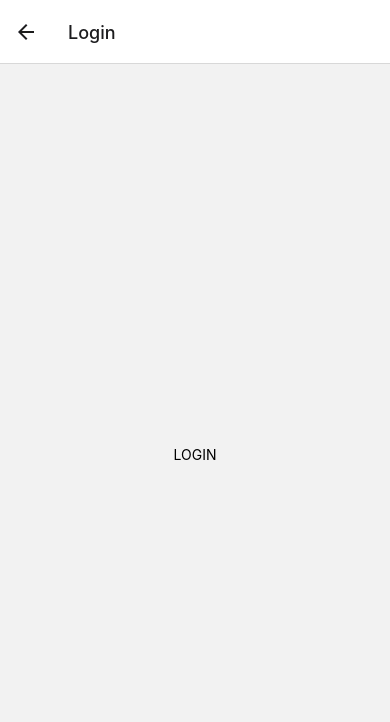
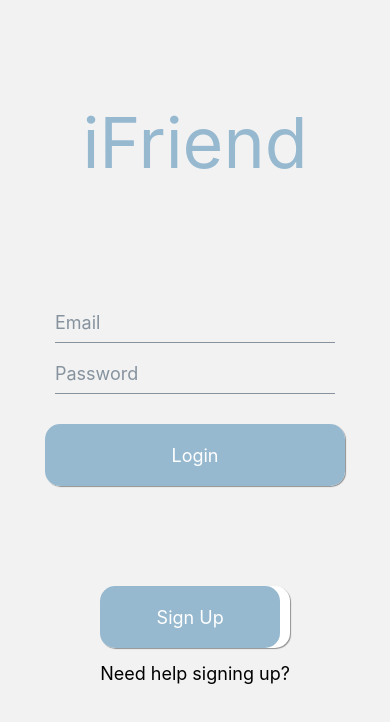
Before and after one commit to UzairJ99/iFriend, a React Native app in the folder client/: screen /Login in a window 390 px wide. Shown: the top 722 px of the page. Built offline with nearby package versions, Linux system fonts and the light colour scheme.

Commit message:
created frontend for login form from figma mockup

```diff
--- a/client/App.js
+++ b/client/App.js
@@ -3,17 +3,10 @@ import React from 'react';
 import { StyleSheet, Text, View } from 'react-native';
 import { NavigationContainer } from '@react-navigation/native';
 import { createNativeStackNavigator } from '@react-navigation/native-stack';
+import { SafeAreaProvider } from 'react-native-safe-area-context';
 // components
 import LoginPage from './components/auth/LoginPage';
-
-// testing home screen component for navigation stack
-function HomeScreen() {
-  return (
-    <View style={{ flex: 1, alignItems: 'center', justifyContent: 'center' }}>
-      <Text>iFriend</Text>
-    </View>
-  );
-}
+import RegisterPage from './components/auth/RegisterPage';
 
 const Stack = createNativeStackNavigator();
 
@@ -21,8 +14,16 @@ export default function App() {
   return (
     <NavigationContainer>
       <Stack.Navigator>
-        <Stack.Screen name="Home" component={HomeScreen} />
-        <Stack.Screen name="Login" component={LoginPage} />
+        <Stack.Screen
+          name="Login"
+          component={LoginPage}
+          options={{ headerShown: false }}
+        />
+        <Stack.Screen
+          name="Register"
+          component={RegisterPage}
+          options={{ headerShown: false }}
+        />
       </Stack.Navigator>
     </NavigationContainer>
   );
--- a/client/components/auth/LoginPage.js
+++ b/client/components/auth/LoginPage.js
@@ -3,14 +3,73 @@ import React from 'react';
 import { StyleSheet, Text, View } from 'react-native';
 import { NavigationContainer } from '@react-navigation/native';
 import { createNativeStackNavigator } from '@react-navigation/native-stack';
+import { Button, Input } from 'react-native-elements';
 
 // testing home screen component for navigation stack
-function LoginPage() {
+function LoginPage(props) {
   return (
     <View style={{ flex: 1, alignItems: 'center', justifyContent: 'center' }}>
-      <Text>LOGIN</Text>
+
+      <View style={styles.loginForm}>
+        <Text style={styles.logo}>iFriend</Text>
+        <Input
+          placeholder="Email"
+        />
+        <Input
+          placeholder="Password"
+          secureTextEntry={true}
+        />
+        <Button
+          title="Login"
+          raised={true}
+          buttonStyle={styles.loginBtn}
+          containerStyle={{borderRadius: 15, marginTop: 20}}
+        />
+      </View>
+
+      <View style={{flex: 2}}>
+        <Button
+          title="Sign Up"
+          raised={true}
+          onPress={() => props.navigation.navigate('Register')}
+          buttonStyle={styles.signupBtn}
+          containerStyle={{borderRadius: 15}}
+        />
+        <Text style={{fontSize: 18, marginTop: 15}}>Need help signing up?</Text>
+      </View>
+
     </View>
   );
-}
+};
+
+const styles = StyleSheet.create({
+  signupBtn: {
+    fontSize: 30,
+    height: 62,
+    width: 180,
+    borderRadius: 15,
+    backgroundColor: '#96B9D0'
+  },
+  loginBtn: {
+    fontSize: 30,
+    height: 62,
+    width: 300,
+    borderRadius: 15,
+    backgroundColor: '#96B9D0'
+  },
+  logo: {
+    flex: 1,
+    fontSize: 70,
+    color: '#96B9D0'
+  },
+  loginForm: {
+    flex: 3,
+    width: 300,
+    alignItems: 'center',
+    justifyContent: 'center',
+    marginBottom: 100,
+    marginTop: 100
+  }
+});
 
 export default LoginPage;
--- /dev/null
+++ b/client/components/auth/RegisterPage.js
@@ -0,0 +1,16 @@
+import { StatusBar } from 'expo-status-bar';
+import React from 'react';
+import { StyleSheet, Text, View } from 'react-native';
+import { NavigationContainer } from '@react-navigation/native';
+import { createNativeStackNavigator } from '@react-navigation/native-stack';
+
+// testing home screen component for navigation stack
+function RegisterPage() {
+  return (
+    <View style={{ flex: 1, alignItems: 'center', justifyContent: 'center' }}>
+      <Text>REGISTER</Text>
+    </View>
+  );
+}
+
+export default RegisterPage;
--- a/client/package.json
+++ b/client/package.json
@@ -10,11 +10,13 @@
   "dependencies": {
     "@react-navigation/native": "^6.0.6",
     "@react-navigation/native-stack": "^6.2.5",
+    "@react-navigation/stack": "^6.0.11",
     "expo": "~43.0.0",
     "expo-status-bar": "~1.1.0",
     "react": "17.0.1",
     "react-dom": "17.0.1",
     "react-native": "0.64.2",
+    "react-native-elements": "^3.4.2",
     "react-native-safe-area-context": "3.3.2",
     "react-native-screens": "~3.8.0",
     "react-native-web": "0.17.1"
```
Also changed, not shown: 1 other file (tests, documents, lock files or other folders).
